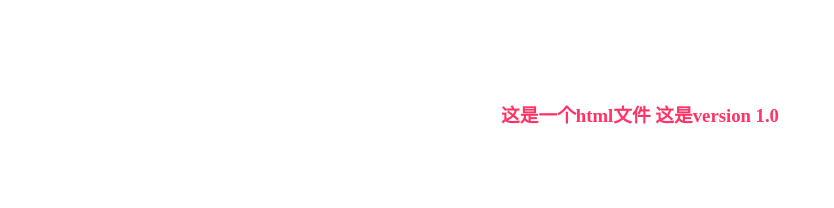
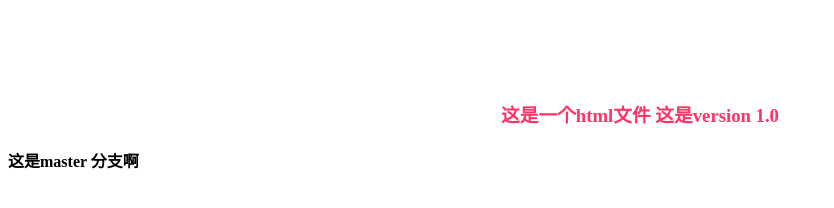
Before and after one commit to wlrl/pure-web, a plain HTML site: page index.htm in a window 1280 px wide. Shown: the whole page, without its empty margins (0-834 px from the left). Drawn offline with Linux system fonts and the light colour scheme.

Commit message:
master branch

```diff
--- a/index.htm
+++ b/index.htm
@@ -6,5 +6,6 @@
 </head>
 <body>
 	<h3>这是一个html文件 这是version 1.0</h3>
+<h4>这是master 分支啊</h4>
 </body>
 </html>
```
